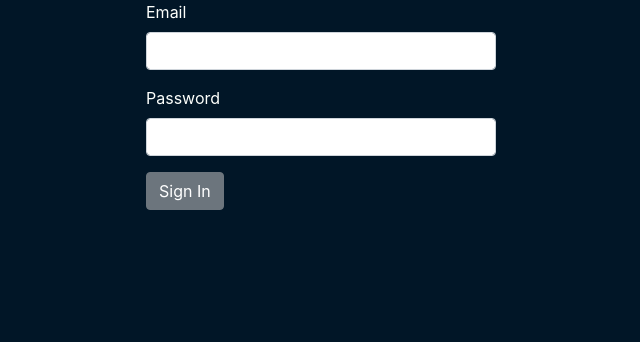
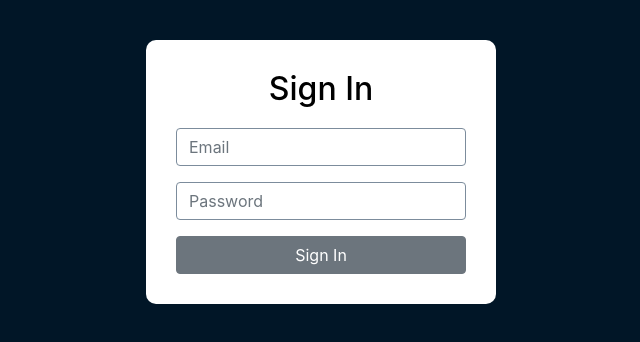
Before and after one commit to Greg-Rose/my-movies, a React (Create React App) app: page /sign_in in a window 1280 px wide. Shown: the top 342 px of the page, without its empty margins (319-959 px from the left). Built offline with nearby package versions, Linux system fonts and the light colour scheme.

Commit message:
styled sign in page

```diff
--- /dev/null
+++ b/src/components/SignInPage.css
@@ -0,0 +1,15 @@
+#sign-in-form {
+  color: black;
+  background-color: white;
+  border-radius: 10px;
+  margin-top: 40px;
+  padding: 30px;
+}
+
+#sign-in-form h2 {
+  margin-bottom: 20px;
+}
+
+#sign-in-form input {
+  border-color: #7c8c9c;
+}
--- a/src/components/SignInPage.js
+++ b/src/components/SignInPage.js
@@ -1,4 +1,5 @@
 import React, { Component } from 'react';
+import './SignInPage.css';
 import { Button, Form, FormGroup, Label, Input } from 'reactstrap';
 import authApi from '../api/authApi';
 
@@ -37,18 +38,17 @@ class SignInPage extends Component {
     return (
       <div className="row justify-content-center">
         <div className="col col-sm-8 col-lg-4">
-          <Form onSubmit={this.onSubmit}>
+          <Form id="sign-in-form" onSubmit={this.onSubmit}>
+            <h2 className="text-center">Sign In</h2>
             <FormGroup>
-              <Label for="email">Email</Label>
-              <Input type="email" name="email" id="email" onChange={this.onChange} />
+              <Input type="email" name="email" id="email" placeholder="Email" onChange={this.onChange} />
             </FormGroup>
 
             <FormGroup>
-              <Label for="password">Password</Label>
-              <Input type="password" name="password" id="password" onChange={this.onChange} />
+              <Input type="password" name="password" id="password" placeholder="Password" onChange={this.onChange} />
             </FormGroup>
 
-            <Button>Sign In</Button>
+            <Button block>Sign In</Button>
           </Form>
         </div>
       </div>
```
